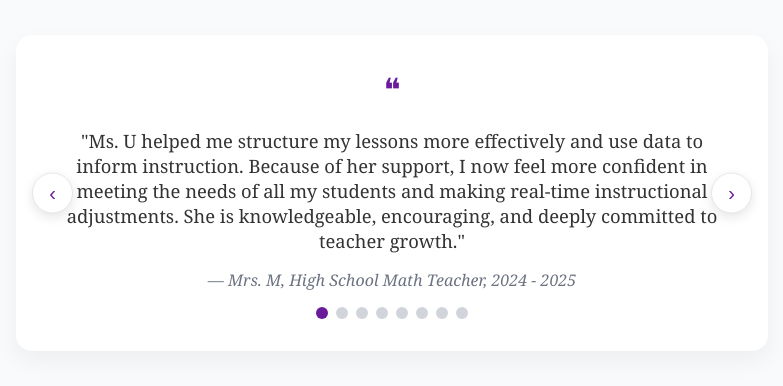
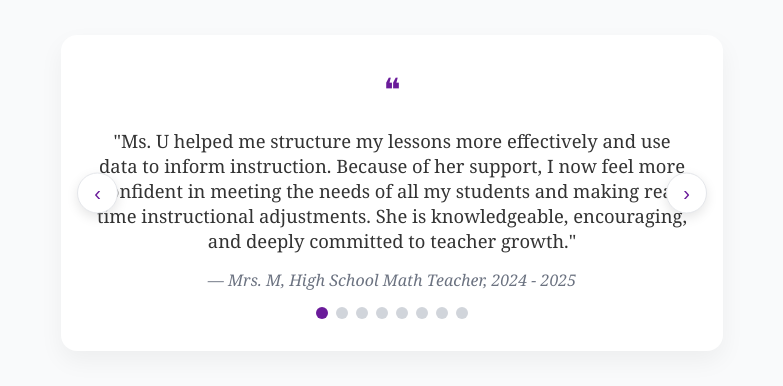
Before and after one commit to MamaGozi/MamaGozi.github.io, a plain HTML site: page index.html in a window 1280 px wide. Shown: the part 207-593 px from the top of the page, without its empty margins (248-1031 px from the left). Drawn offline with nearby package versions, Linux system fonts and the light colour scheme.

Commit message:
Update index.html

```diff
--- a/index.html
+++ b/index.html
@@ -5,29 +5,6 @@
   <meta name="viewport" content="width=device-width, initial-scale=1.0" />
   <title>Testimonial Carousel</title>
   <link rel="stylesheet" href="./index.css" />
-  <style>
-    html, body {
-      margin: 0;
-      padding: 0;
-      background-color: #f9fafb;
-      display: flex;
-      justify-content: center;
-      align-items: center;
-      min-height: 100vh;
-      box-sizing: border-box;
-    }
-    .testimonial-card {
-      width: 90%;
-      max-width: 700px;
-      margin: 0 auto;
-      padding: 2rem;
-      border-radius: 1rem;
-      background-color: white;
-      box-shadow: 0 10px 25px rgba(0, 0, 0, 0.05);
-      position: relative;
-      overflow: hidden;
-    }
-  </style>
   <script src="https://unpkg.com/react@18/umd/react.development.js" crossorigin></script>
   <script src="https://unpkg.com/react-dom@18/umd/react-dom.development.js" crossorigin></script>
   <script src="https://unpkg.com/@babel/standalone/babel.min.js"></script>
```
